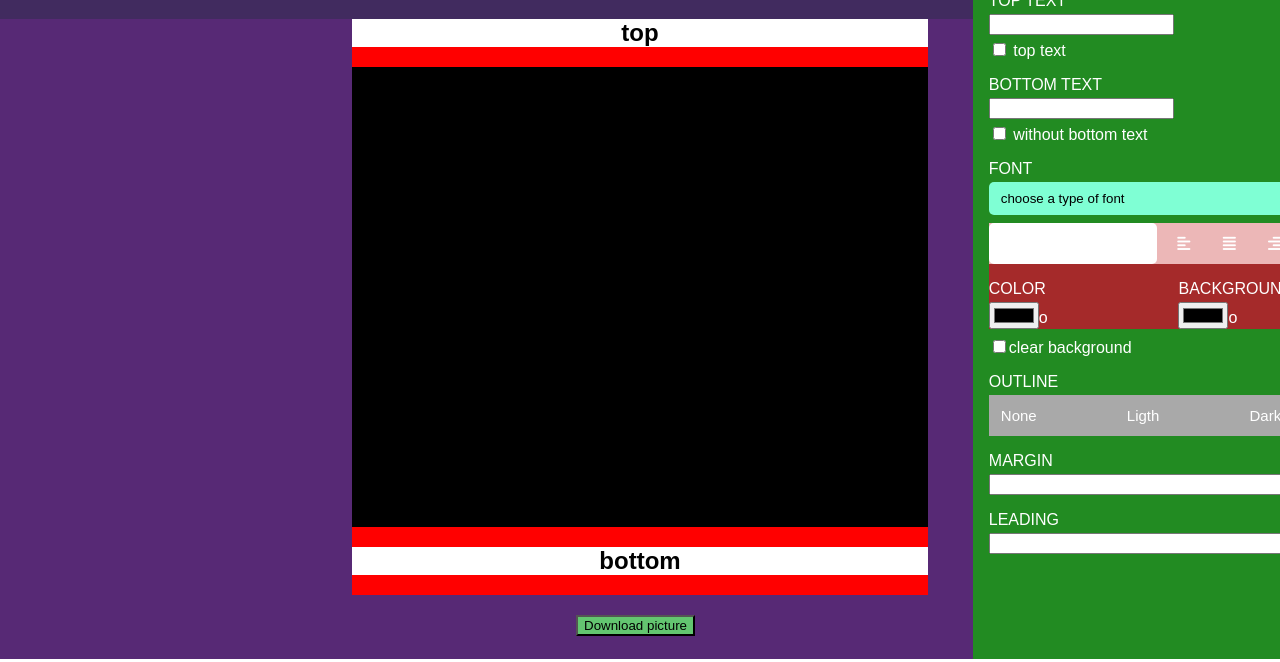
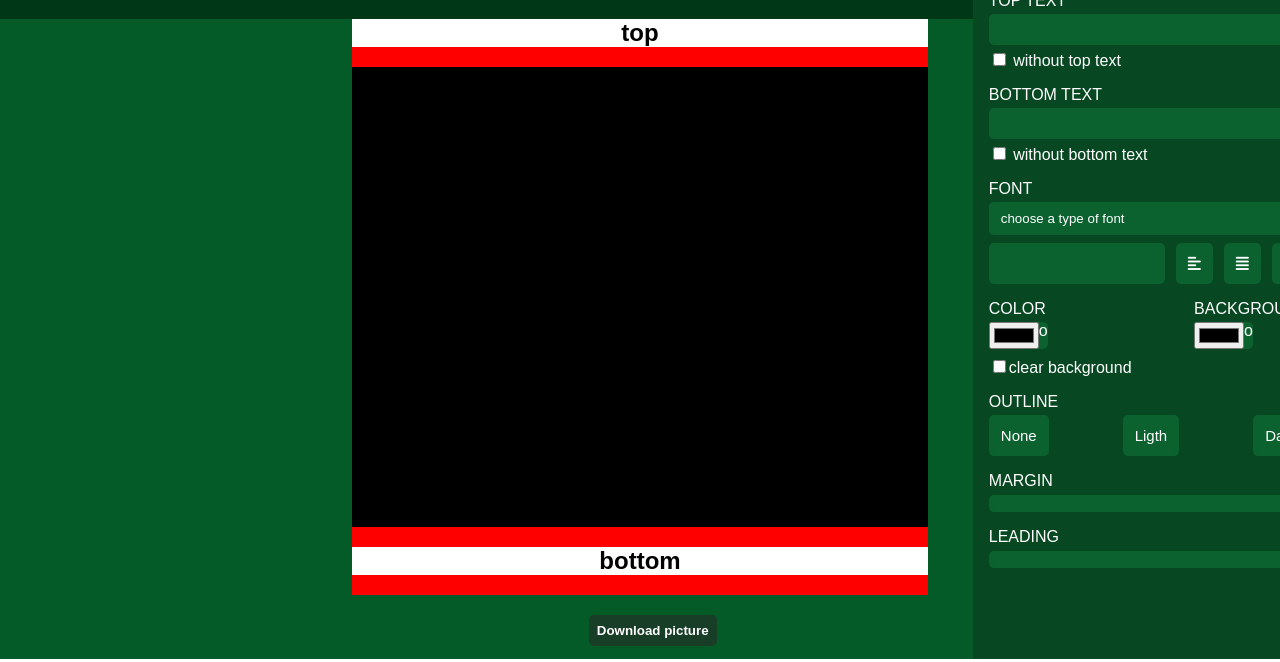
Before and after one commit to GonzalezMariaSol/MemeCreator, a plain HTML site: page index.html in a window 1280 px wide. Shown: the part 141-803 px from the top of the page. Drawn offline with nearby package versions, Linux system fonts and the light colour scheme.

Commit message:
html y css completamente listo falta javascript

```diff
--- a/index.html
+++ b/index.html
@@ -77,13 +77,13 @@
             <h3>TEXT</h3>
             <div class="divTopTextBox">
                 <p>TOP TEXT</p>
-                <input type="text"><br>
+                <input type="text" id="inputTopText"><br>
                 <input type="checkbox" id="checkWithoutTopText">
-                <label for="checkWithoutTopText" class="labelCheckBoxTexts"> top text</label>
+                <label for="checkWithoutTopText" class="labelCheckBoxTexts"> without top text</label>
             </div>
             <div class="divBottomTextBox">
                 <p>BOTTOM TEXT</p>
-                <input type="text"><br>
+                <input type="text" id="inputBottomText"><br>
                 <input type="checkbox" id="checkWithoutBottomText">
                 <label for="checkWithoutBottomText" class="labelCheckBoxTexts">without bottom text</label>
             </div>
@@ -104,11 +104,15 @@
             <div class="divTextAndBackgroundColor">
                 <div class="divColorText">
                     <p>COLOR</p>
-                    <input type="color"><span>o</span>
+                    <div class="color">
+                        <input type="color"><span>o</span>
+                    </div>
                 </div>
                 <div class="divBackgroundColor">
                     <p>BACKGROUND</p>
-                    <input type="color"><span>o</span>
+                    <div class="backgroundColor">
+                        <input type="color"><span>o</span>
+                    </div>
                 </div>
             </div>
             <div class="checkWithClearBackground">
--- a/memeCreator.css
+++ b/memeCreator.css
@@ -13,7 +13,7 @@ body{
 
 /* HEADER-TITLE-AND IMG-TEXT AND DARK MODE BUTTONS */
 header{
-    background-color: #412b5f;
+    background-color: #003817;
     width: 100%;
     height: 20vh;
     text-align: center;
@@ -39,7 +39,7 @@ h1{
 
 /* MAIN CONTAINER IMG MEME-TOP AND BOTTOM TEXT */
 main{
-    background-color: #572975;
+    background-color: #045b28;
 
             /* ALTURA NO RESPONSIVA */
     height:80vh;
@@ -71,10 +71,15 @@ main{
     height:60vh;
 }
 .downloadPictureButton{
-    background-color: #63c570;
+    background-color: #193e28;
+    color: white;
     margin-bottom: 2vh;
-    margin-left: 45%;
+    margin-left: 46%;
     margin-top: 2.5vh;
+    border-radius: 5px;
+    border-style: none;
+    padding: 1vh;
+    font-weight: bold;
 }
 
 /* ----------------------------------------------------------------------- */
@@ -82,7 +87,7 @@ main{
 /* ASIDE IMAGEN  */
 
 .asideImage, .asideText{
-    background-color: forestgreen;
+    background-color: #074822;
     position: absolute;
     left: 76%;
     overflow-y: scroll;
@@ -90,41 +95,35 @@ main{
     display: flex;
     flex-direction: column;
     padding: 2vh;
-    width: max-content;
+    width: 40vh;
 }
 .asideImage h3, .asideText h3{
-    background-color: #56617e;
     font-size: 4vh;
     text-align: center;
 }
-.divUrl{
-    background-color: rgb(77, 20, 220);
-}
 .asideImage input {
     width: 97%;
-    background-color: yellow;
     border-radius: 5px;
     border-style: none;
     padding: 0.5vh;
+    background-color: #5ccda7;
+    color: white;
 }
 .asideImage p, .asideText p{
     margin-bottom: 0.5vh;
 }
-.divBackground{
-    background-color: aquamarine;
-}
 .divColorAndBackgroundColor{
-    background-color: cadetblue;
     display: flex;
     flex-direction: row;
     justify-content: space-between;
 }
 .divColorAndBackgroundColor input{
-    background-color: coral;
+    background-color: #5ccda7;
     width: 42%;
 }
 .divColorAndBackgroundColor select{
-    background-color:darkgoldenrod;
+    background-color: #5ccda7;
+    color: white;
     width: 42%;
     border-radius: 5px;
     border-style: none;
@@ -133,15 +132,20 @@ main{
     padding: 2vh;
     padding-left: 0;
 }
-.asideImage button{
-    background-color: rebeccapurple;
-    width: max-content;
-    align-self: center;
-    margin: 2vh;
-}
+
 
 /* FIN DE ESTILAMIENTO DEL ASIDE IMG */
 
+
+
+
+/* HOVER Y FOCUS PART */
+.color:focus, .backgroundColor:focus, .asideImage input:hover, #inputTopText:hover, #inputBottomText:hover, .divFontFamilySelect select:hover, .divButtonTextAlignAndSize input:hover, .divButtonTextAlignAndSize button:hover, .outlineOptions button:hover, .divTextBoxMargin input:hover, .divTextBoxLeading input:hover{
+    background-color: #0e783a;
+}
+.asideImage input:focus{
+    outline: none ;
+}
 
 
 
@@ -150,12 +154,21 @@ main{
 /* ESTILAMIENTO DE ASIDE TEXT */
 
 
+#inputTopText, #inputBottomText{
+    background-color: #0b622f;
+    color: white;
+    width: 95%;
+    border-style: none;
+    border-radius: 5px;
+    padding: 1vh;
+}
 
 #checkWithoutTopText, #checkWithoutBottomText, .labelCheckBoxTexts, .checkWithClearBackground{
     margin-top: 1vh;
 }
 .divFontFamilySelect select{
-    background-color: aquamarine;
+    background-color: #0b622f;
+    color: white;
     border-radius: 5px;
     border-style: none;
     padding: 1vh;
@@ -163,40 +176,51 @@ main{
     width: 100%;
 }
 .divButtonTextAlignAndSize{
-    background-color: rgb(236, 183, 183);
     display: flex;
     flex-direction: row;
     justify-content: space-between;
 }
 .divButtonTextAlignAndSize input{
+    background-color: #0b622f;
+    color: white;
     width: 50%;
     border-radius: 5px;
     border-style: none;
     padding: 1vh;
 }
+
 .divButtonTextAlignAndSize button, .outlineOptions button, .asideImage button, .buttonContainer button{
+    background-color: #0b622f;
     border-radius: 5px;
     border-style: none;
     padding: 1.5vh;
-    background-color: transparent;
     color: white;
     font-size: 15px;
 }
 
 .divTextAndBackgroundColor{
-    background-color: brown;
     display: flex;
     flex-direction: row;
     justify-content: space-between;
 }
+.color, .backgroundColor{
+    background-color: #0b622f;
+    border-radius: 5px;
+    border-style: none;
+    display: flex;
+    flex-direction: row;
+    width:max-content;
+}
 .outlineOptions{
-    background-color: darkgrey;
     display: flex;
     flex-direction: row;
     justify-content: space-between;
 }
 .divTextBoxMargin input, .divTextBoxLeading input{
     width: 100%;
+    background-color: #0b622f;
+    border-radius: 5px;
+    border-style: none;
 }
 
 /* FIN DE ESTILAMIENTO ASIDE TEXT */
```
